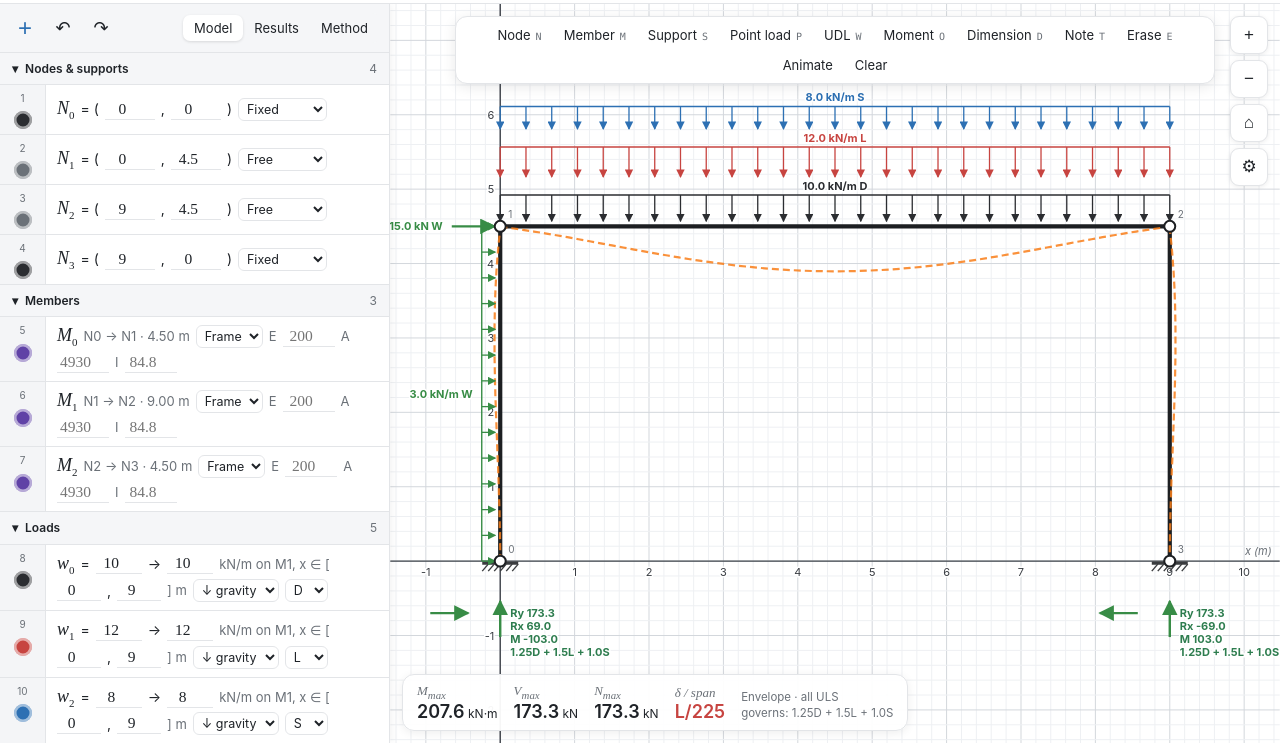
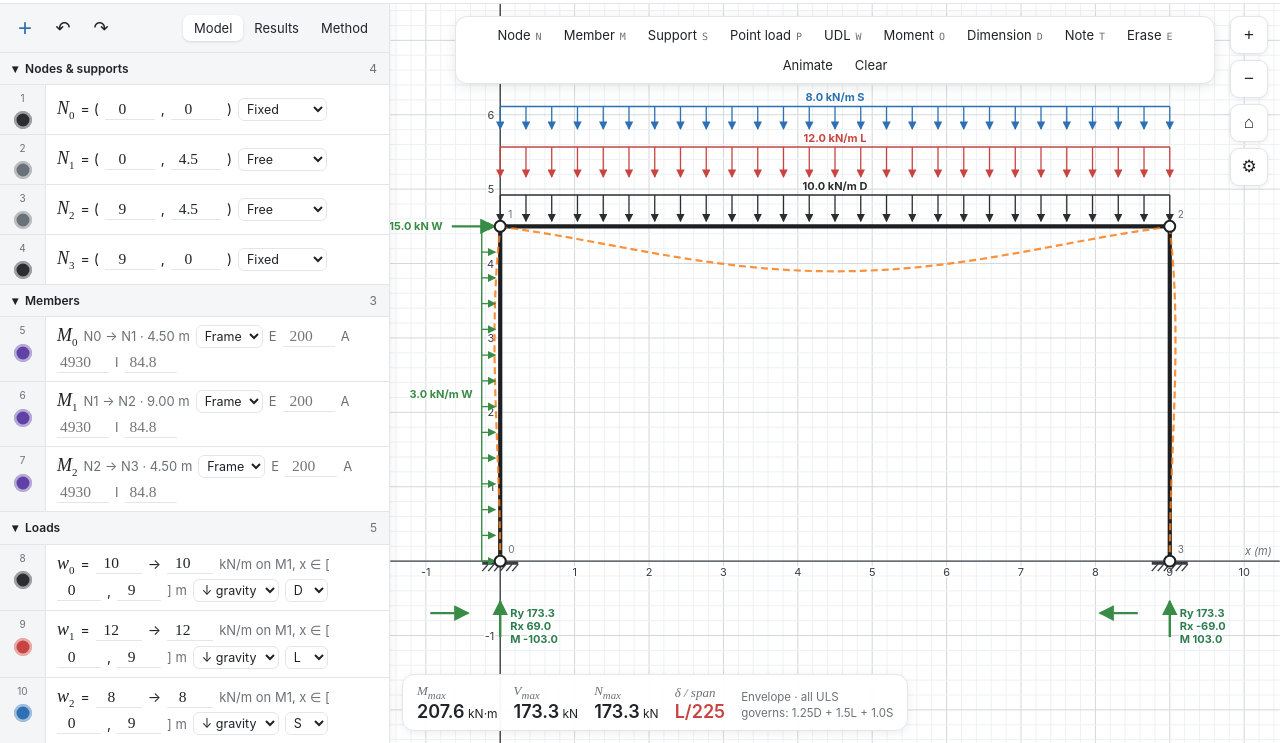
Before and after one commit to ymohammed1254/ymohammed1254.github.io, a plain HTML site: page lab/index.html in a window 1280 px wide. Shown: the part 57-800 px from the top of the page. Drawn offline with Linux system fonts and the light colour scheme.

Commit message:
Lab: drop combination label under reactions (#20)
Claude-Session: https://claude.ai/code/session_01RsMMFJMYt7s4TyAdKd5Zxq

Co-authored-by: Claude <noreply@anthropic.com>

```diff
--- a/lab/index.html
+++ b/lab/index.html
@@ -277,7 +277,7 @@ function render(){
  nd.forEach((p,i)=>{if(!p.sup)return;const x=X(p.x),y=Y(p.y),RX=rng(3*i),RY=rng(3*i+1),RM=rng(3*i+2),t=[];
   if(big(RY)){const ry=RY.g;h+=ry>0?ar(x,y+76,x,y+40,"R",2.4):ar(x,y+40,x,y+76,"R",2.4);t.push(lab("Ry",RY))}
   if(big(RX)){const rx=RX.g;h+=rx>0?ar(x-70,y+52,x-32,y+52,"R",2.4):ar(x-32,y+52,x-70,y+52,"R",2.4);t.push(lab("Rx",RX))}
-  if(big(RM))t.push(lab("M",RM));if(env&&t.length){const gcs=[RY,RX,RM].filter(big).map(o=>o.gc);if(gcs.length&&gcs.every(c=>c===gcs[0]))t.push(gcs[0]);else t.push("governing ULS")}t.forEach((s,j)=>h+=`<text x="${x+10}" y="${y+56+j*13}" font-size="11" font-weight="700" fill="#2e7d4f" stroke="var(--halo)" stroke-width="3" paint-order="stroke">${s}</text>`)})}
+  if(big(RM))t.push(lab("M",RM));t.forEach((s,j)=>h+=`<text x="${x+10}" y="${y+56+j*13}" font-size="11" font-weight="700" fill="#2e7d4f" stroke="var(--halo)" stroke-width="3" paint-order="stroke">${s}</text>`)})}
  if(S.pv)h+=`<line x1="${X(nd[S.pv.i].x)}" y1="${Y(nd[S.pv.i].y)}" x2="${S.pv.x}" y2="${S.pv.y}" stroke="var(--member)" stroke-width="4.2" stroke-linecap="round" opacity=".32"/><circle cx="${S.pv.x}" cy="${S.pv.y}" r="6" fill="var(--halo)" stroke="var(--member)" stroke-width="2" opacity=".5"/>`;
  const sl=S.sel;if(sl&&sl.t==="m"&&S.m[sl.i]){const m=S.m[sl.i],a=nd[m.a],b=nd[m.b];h+=`<line x1="${X(a.x)}" y1="${Y(a.y)}" x2="${X(b.x)}" y2="${Y(b.y)}" stroke="#2d70b3" stroke-width="12" stroke-opacity=".28" stroke-linecap="round" pointer-events="none"/>`}
  if(ok&&$("stc")&&$("stc").checked&&r&&r.el)r.el.forEach(e=>{if(!e.tr)return;const a=nd[e.m.a],b=nd[e.m.b];if(!a||!b)return;const tc=tcText(e),x1=X(a.x),y1=Y(a.y),x2=X(b.x),y2=Y(b.y),mx=(x1+x2)/2,my=(y1+y2)/2;let ang=Math.atan2(y2-y1,x2-x1)*180/Math.PI;if(ang>90)ang-=180;if(ang<-90)ang+=180;
```
